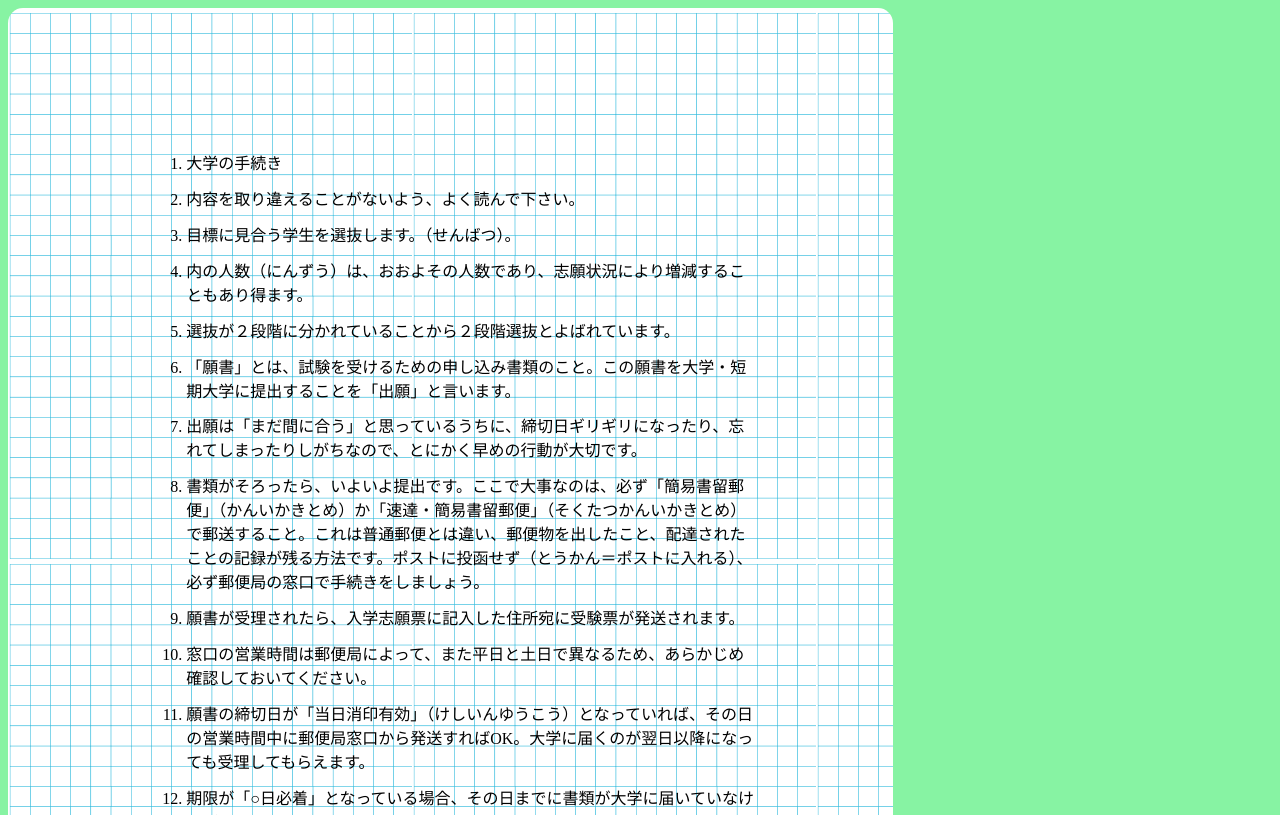
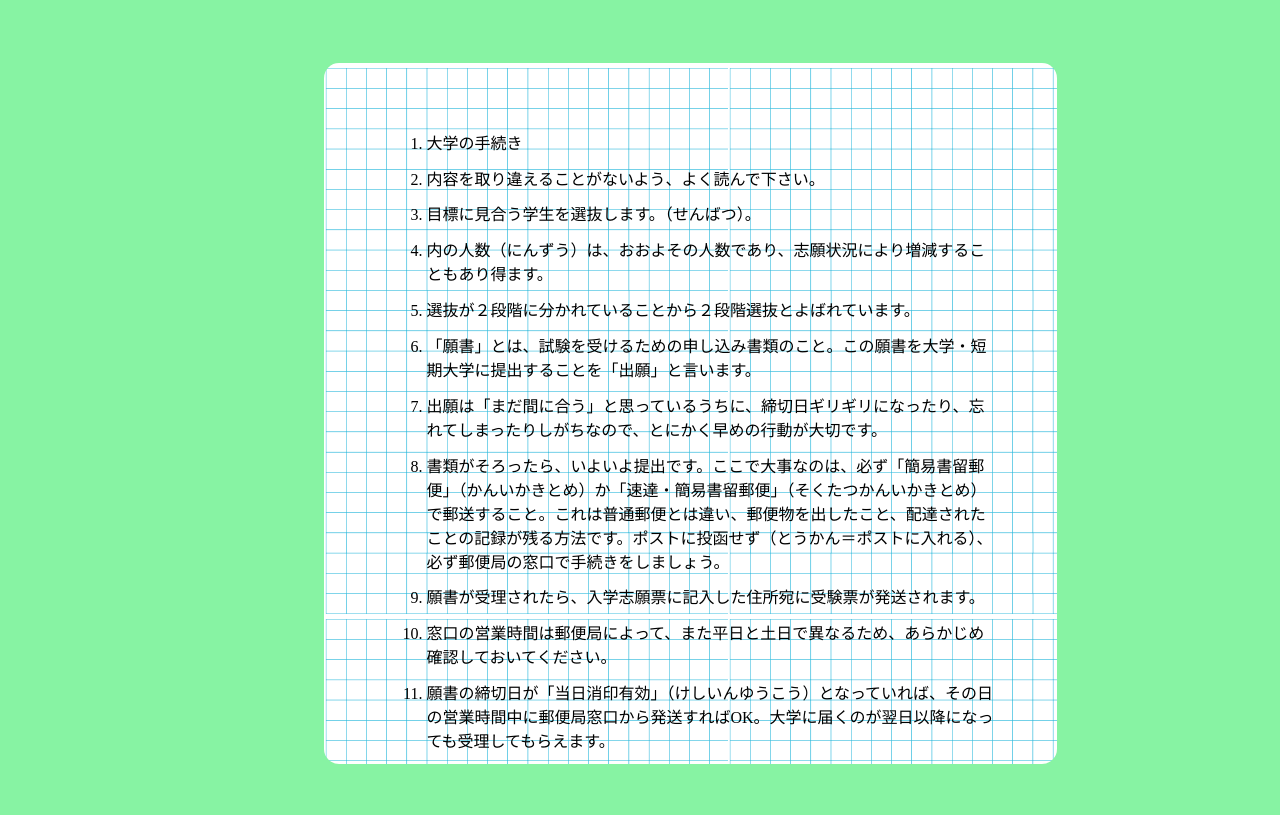
Before and after one commit to BladeofDagger/BladeofDagger.github.io, a plain HTML site: page zeszyt1.html in a window 1280 px wide. Shown: the top 815 px of the page. Drawn offline with Linux system fonts and the light colour scheme.

Commit message:
last update zeszyt_1

```diff
--- a/css/index.css
+++ b/css/index.css
@@ -84,11 +84,15 @@ h1 {
 .notes {
 
     background-image: url("../image/kartka.png");
+    background-attachment: scroll;
     border-radius: 15px 15px 15px 15px;
-    padding: 10%;
+    padding: 4%;
+    margin:5%;
+    margin-left: 25%;
 
-    height: 50%;
+
     width: 50%;
+    height: 600px;
     overflow-y: auto;
     overflow-x: hidden;
 }
```
